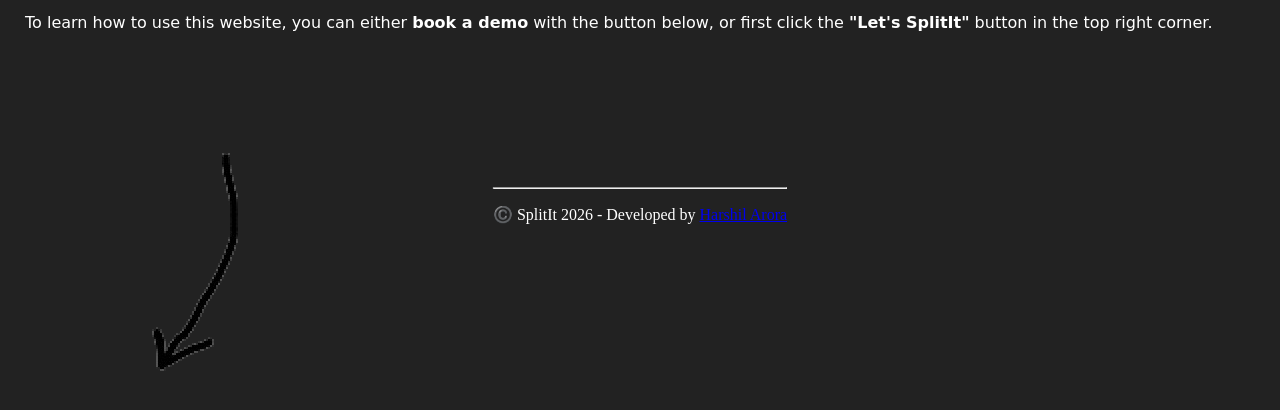
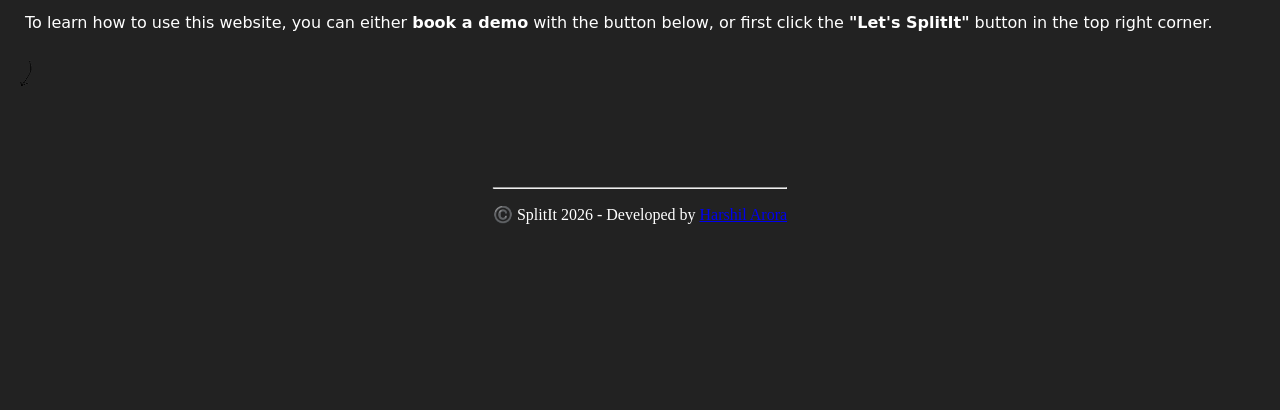
Before and after one commit to harshilarora250/split-it, a website: page index.html in a window 1280 px wide. Shown: the part 520-930 px from the top of the page. After the commit the page ends 800 px from the top, so only its background shows below. Drawn offline with Linux system fonts and the light colour scheme; a script that the page names is missing; a web font is replaced by a local one.

Commit message:
Update index.html

```diff
--- a/index.html
+++ b/index.html
@@ -52,7 +52,7 @@
         <h2 class="note-header">A <strong>pleasant</strong> note from the developer</h2>
         <p class="explain">Hello, welcome to my website! It's developed by <a class="cool" href="https://github.com/harshilarora250/">me</a>. Took me <strong>SUPER</strong> long to make, but I really like the outcome.</p>
         <p class="explain">To learn how to use this website, you can either <strong>book a demo</strong> with the button below, or first click the <strong>"Let's SplitIt"</strong> button in the top right corner.</p>
-        <img class="" src="assets/arrow.png">
+        <img class="arrow" src="assets/arrow.png">
     </div>
     <footer class="footer">
         <hr>
```
